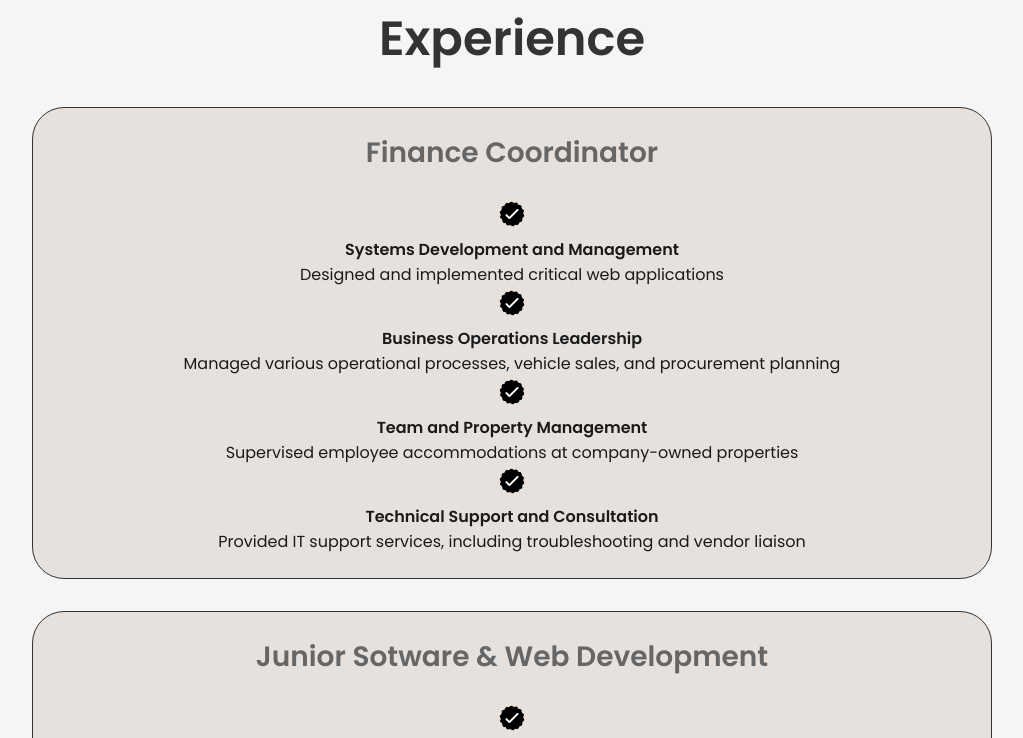
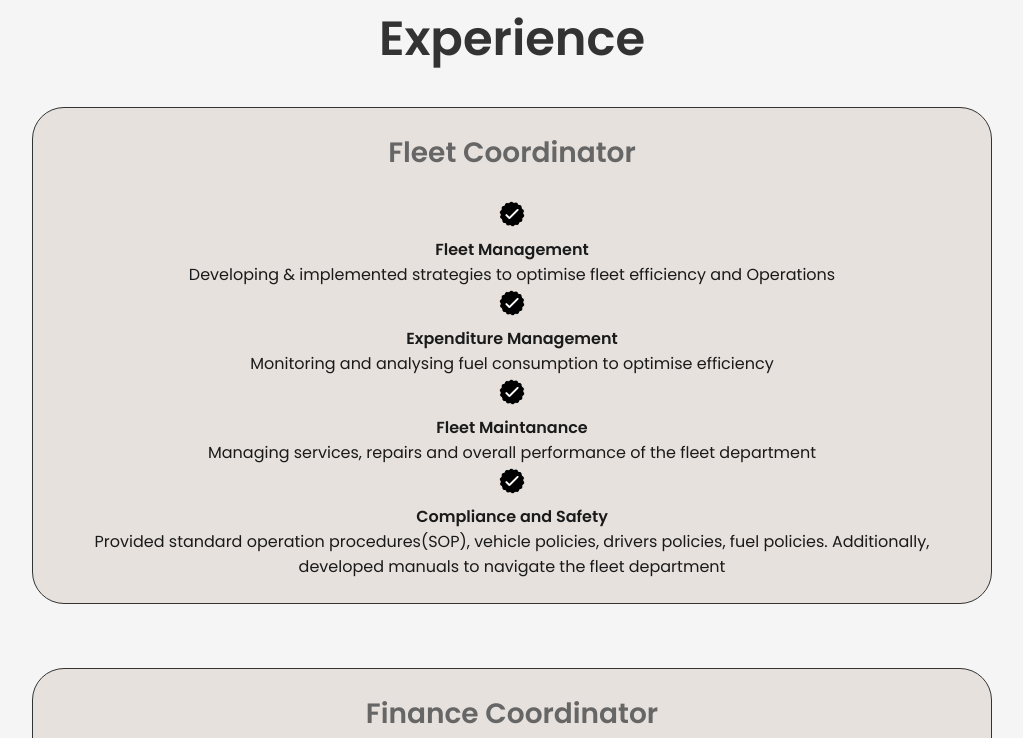
Before and after one commit to mabsmabiletsa/Mzwandile-Mabiletsa-Portfolio, a plain HTML site: page index.html in a window 1280 px wide. Shown: the part 1693-2431 px from the top of the page, without its empty margins (128-1151 px from the left). Drawn offline with Linux system fonts and the light colour scheme.

Commit message:
1212025-Interview

```diff
--- a/index.html
+++ b/index.html
@@ -97,6 +97,41 @@
         <div class="experience-details-container">
             <div class="about-containers">
                 <div class="details-container">
+                    <h3 class="experience-sub-title">Fleet Coordinator</h3>
+                    <div class="article-container">
+                        <article>
+                            <img src="./assets/checkmark.png" alt="Experience icon" class="icon">
+                            <div>
+                                <h4>Fleet Management</h4>
+                                <p>Developing & implemented strategies to optimise fleet efficiency and Operations</p>
+                            </div>
+                        </article>
+                        <article>
+                            <img src="./assets/checkmark.png" alt="Experience icon" class="icon">
+                            <div>
+                                <h4>Expenditure Management</h4>
+                                <p>Monitoring and analysing fuel consumption to optimise efficiency</p>
+                            </div>
+                        </article>
+                        <article>
+                            <img src="./assets/checkmark.png" alt="Experience icon" class="icon">
+                            <div>
+                                <h4>Fleet Maintanance</h4>
+                                <p>Managing services, repairs and overall performance of the fleet department</p>
+                            </div>
+                        </article>
+                        <article>
+                            <img src="./assets/checkmark.png" alt="Experience icon" class="icon">
+                            <div>
+                                <h4>Compliance and Safety</h4>
+                                <p>Provided standard operation procedures(SOP), vehicle policies, drivers policies, fuel policies. Additionally, developed manuals to navigate the fleet department</p>
+                            </div>
+                        </article>
+                    </div>
+                </div>
+            </div>
+            <div class="about-containers">
+                <div class="details-container">
                     <h3 class="experience-sub-title">Finance Coordinator</h3>
                     <div class="article-container">
                         <article>
@@ -131,7 +166,7 @@
                 </div>
             </div>
             <div class="details-container">
-                <h3 class="experience-sub-title">Junior Sotware & Web Development </h3>
+                <h3 class="experience-sub-title">Junior Software & Web Development </h3>
                 <div class="article-container">
                     <article>
                         <img src="./assets/checkmark.png" alt="Experience icon" class="icon">
@@ -174,9 +209,9 @@
                     <div class="article-container">
                         <img src="./assets/project-1.png" alt="Project 1" class="project-img">
                     </div>
-                    <h3 class="experience-sub-title project-title">Fines Management System</h3>
+                    <h3 class="experience-sub-title project-title">Glamora Beauty Store</h3>
                     <div class="btn-container">
-                        <button class="btn btn-color-2 project-btn" onclick="window.open('https://gubis85fines.netlify.app','_blank')">
+                        <button class="btn btn-color-2 project-btn" onclick="window.open('https://glamorabeautystore.netlify.app/','_blank')">
                             Visit Site
                         </button>
                     </div>
@@ -185,9 +220,9 @@
                     <div class="article-container">
                         <img src="./assets/project-2.png" alt="Project 2" class="project-img">
                     </div>
-                    <h3 class="experience-sub-title project-title">Inventory Management</h3>
+                    <h3 class="experience-sub-title project-title">Dream Dwellings</h3>
                     <div class="btn-container">
-                        <button class="btn btn-color-2 project-btn" onclick="window.open('https://fleetinventory.netlify.app','_blank')">
+                        <button class="btn btn-color-2 project-btn" onclick="location.href='https://dreamdwellings.netlify.app/'">
                             Visit Site
                         </button>
                     </div>
@@ -196,16 +231,17 @@
                     <div class="article-container">
                         <img src="./assets/project-3.png" alt="Project 3" class="project-img">
                     </div>
-                    <h3 class="experience-sub-title project-title">Project Three</h3>
+                    <h3 class="experience-sub-title project-title">GitHub Profile</h3>
                     <div class="btn-container">
                         <button class="btn btn-color-2 project-btn" onclick="location.href='https://github.com/mabsmabiletsa'">
-                            GitHub
+                            Visit GitHub Profile
                         </button>
                     </div>
                 </div>
             </div>
         </div>
     </section>
+
 
     <section id="contact">
         <h2 class="title">Contact Me</h2>
```
